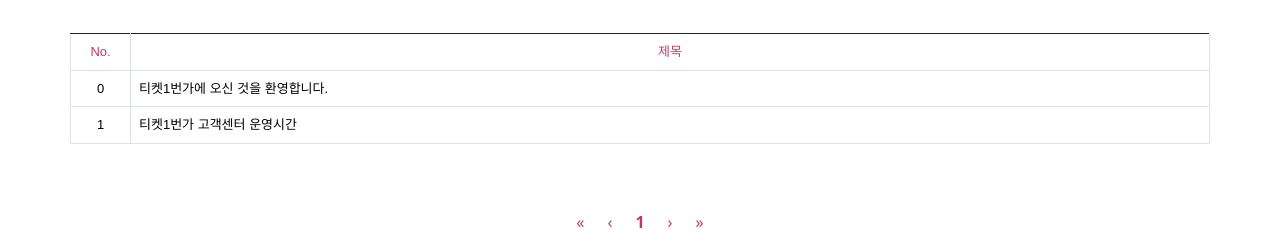
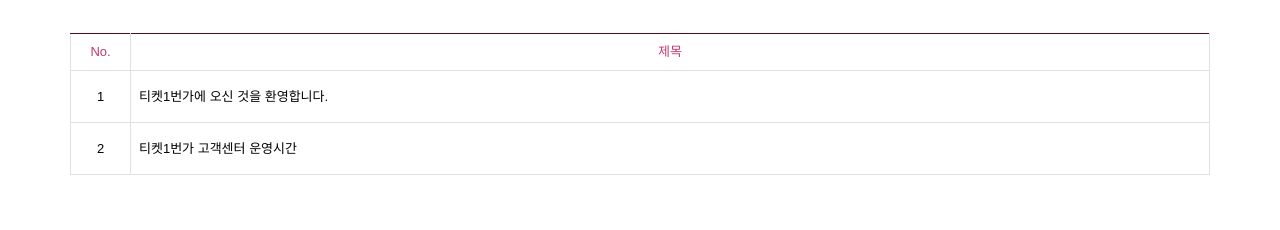
Before and after one commit to tjdwn154/project, a React (Create React App) app: page /cs in a window 1280 px wide. Shown: the part 349-579 px from the top of the page. Built offline with nearby package versions, Linux system fonts and the light colour scheme.

Commit message:
고객센터 공지사항 내용 바인딩

```diff
--- a/src/assets/css/cs.css
+++ b/src/assets/css/cs.css
@@ -1,7 +1,8 @@
 #csWrap {
   height: 100%;
 }
-#csWrap > .container {
+
+#csWrap>.container {
   min-height: 70vh;
   padding: 120px 0;
 }
@@ -11,6 +12,7 @@
   align-items: center;
   margin-bottom: 0;
 }
+
 #csWrap a {
   text-decoration: none;
 }
@@ -27,25 +29,30 @@
   background-color: #252421;
   transition: all 0.4s;
 }
+
 #subHeader .inner {
   margin: 0 auto;
   padding: 0 1% 0 2%;
 }
+
 #subHeader .inner nav {
   display: flex;
   align-items: center;
   justify-content: space-between;
   height: 60px;
 }
+
 #subHeader .inner nav h1 {
   margin-left: 10px;
   margin-bottom: 0;
 }
+
 #subHeader .inner nav h1 a img {
   display: block;
   height: 55px;
   padding: 2%;
 }
+
 #subHeader .inner nav ul {
   height: 60px;
 }
@@ -53,20 +60,25 @@
 #subHeader .inner nav ul li {
   padding: 5px 10px;
 }
+
 #subHeader .inner nav ul li:not(:last-child) {
   margin-right: 33px;
 }
+
 #subHeader .inner nav ul li:hover {
   border-bottom: 3px solid var(--primary-color1);
 }
+
 #subHeader .inner nav ul li:hover a {
   color: var(--primary-color1);
 }
+
 #subHeader .inner nav ul li a {
   font-weight: 500;
   font-size: 14px;
   color: ghostwhite;
 }
+
 #csNav {
   width: 100%;
   height: 78px;
@@ -79,6 +91,7 @@
   background-color: white;
   border-bottom: 1px solid #e6e3df;
 }
+
 #csNav h2 {
   font-size: 18px;
   height: 64px;
@@ -88,26 +101,32 @@
   font-weight: 600;
   line-height: 64px;
 }
+
 #csNav h2 ul {
   overflow: hidden;
   padding: 30px 0;
   align-items: center;
 }
+
 #csNav ul li {
   padding: 5px 10px;
   height: 60px;
   line-height: 60px;
 }
+
 #csNav ul li:not(:last-child) {
   margin-right: 33px;
 }
+
 #csNav ul li:hover {
   border-bottom: 3px solid var(--primary-color1);
 }
+
 #csNav ul li a {
   text-align: center;
   color: #252421;
 }
+
 #csNav ul li:hover a {
   color: var(--primary-color1);
 }
@@ -118,30 +137,39 @@
   color: var(--primary-color1);
   font-weight: bold;
 }
+
 #csWrap .titleBox p {
   margin-bottom: 6vh;
 }
+
 #noticeWrap p {
   color: rgba(0, 0, 0, 0.8);
   margin-bottom: 40px;
 }
+
 #noticeWrap .table {
   margin: 0 auto;
   --bs-table-striped-bg: transparent !important;
   --bs-table-hover-bg: var(--primary-color1);
   --bs-table-hover-color: whitesmoke;
 }
+
 #noticeWrap .table th,
 #noticeWrap .table td:not(:last-child) {
   text-align: center;
 }
+
 #noticeWrap .table th:first-child {
   width: 60px;
 }
-#noticeWrap .table > tbody > tr {
+
+#noticeWrap .table>tbody>tr {
   cursor: pointer;
+  height: 35px;
+  line-height: 35px;
 }
-#noticeWrap .table .table-striped > tbody > tr:nth-of-type(odd) > * {
+
+#noticeWrap .table .table-striped>tbody>tr:nth-of-type(odd)>* {
   --bs-table-bg-type: transparent;
 }
 
@@ -150,6 +178,7 @@
   border-top: 1px solid var(--primary-color2);
   color: var(--primary-color1);
 }
+
 #noticeWrap .pagination {
   margin-top: 60px;
   width: 100%;
@@ -166,26 +195,32 @@
   --bs-pagination-hover-bg: none;
   --bs-pagination-active-bg: none;
 }
+
 #noticeWrap li.page-item a span {
   color: var(--primary-color1);
 }
+
 #noticeWrap .page-item.active span {
   font-weight: bold;
 }
+
 #noticeBoardWrap {
   width: 100%;
 }
+
 #noticeBoardWrap ol .breadcrumb-item a {
   width: 100%;
   color: #bb2462;
   font-size: 16px;
   padding-bottom: 20px;
 }
+
 #noticeBoardWrap h2 {
   font-size: 24px;
   color: #333;
   padding: 3.5% 5% 4% 0;
 }
+
 #noticeBoardWrap .contents {
   border-top: 1px solid #f4f2ef;
   border-bottom: 1px solid #f4f2ef;
@@ -193,6 +228,7 @@
   margin-bottom: 40px;
   width: 100%;
 }
+
 #noticeBoardWrap .toBackBtn {
   display: block;
   max-width: 192px;
@@ -207,6 +243,7 @@
   transition: all 0.6s;
   border: none;
 }
+
 #noticeBoardWrap .toBackBtn:hover {
   background-color: rgb(158 47 92);
 }
@@ -214,36 +251,44 @@
 #faqWrap .accordian {
   --bs-accordion-active-bg: var(--primary-color1);
 }
+
 #faqWrap .accordion-button:not(.collapsed) {
   background-color: #bb2462;
   color: white;
 }
+
 #faqWrap .accordion-button:focus {
   box-shadow: none;
 }
-#contactWrap {
-}
+
+#contactWrap {}
+
 #contactWrap .titleBox {
   max-width: 600px;
   margin: 0 auto;
 }
+
 #contactWrap .inline2in1 {
   display: flex;
   justify-content: space-between;
   width: 100%;
   gap: 1.25rem;
 }
+
 #contactWrap .inline2in1 .mb-3 {
   width: 50%;
 }
+
 #contactWrap form {
   padding-top: 48px;
   margin: 0 auto;
   max-width: 600px;
 }
+
 #contactWrap form input {
   border: 1px solid #e6e3df;
 }
+
 #contactWrap form textarea {
   width: 100%;
   height: 20vh;
@@ -255,6 +300,7 @@
   outline: none;
   overflow: hidden;
 }
+
 #contactWrap form label.form-label {
   color: #393939;
   cursor: default;
@@ -267,6 +313,7 @@
   -ms-user-select: none;
   user-select: none;
 }
+
 #contactWrap button {
   width: 100%;
   --bs-btn-color: #393939;
@@ -279,28 +326,35 @@
   --bs-btn-active-color: #fff;
   --bs-btn-active-bg: var(--primary-color1);
 }
-.okModalBox {
-}
+
+.okModalBox {}
+
 .okModalBox.modal.show .modal-dialog {
   width: 480px;
 }
+
 .okModalBox .modal-header {
   width: 100%;
 }
+
 .okModalBox .modal-header .modal-title {
   text-align: center;
   width: 100%;
 }
+
 .okModalBox .modal-header img {
   height: 50px;
 }
+
 .okModalBox .modal-body {
   margin: 0 auto;
 }
+
 .okModalBox .modal-footer {
   justify-content: center;
   width: 100%;
 }
+
 .okModalBox .modal-footer button {
   --bs-btn-bg: rgb(193, 56, 112);
   --bs-btn-border-color: var(--primary-color1);
--- a/src/pages/CSBoard.js
+++ b/src/pages/CSBoard.js
@@ -1,15 +1,18 @@
-import { Link, useLocation } from "react-router-dom";
+import { Link,useLocation } from "react-router-dom";
 import { Breadcrumb } from "react-bootstrap";
 export default function CSBoard(props) {
-  const state = useLocation();
+  const location = useLocation();
+  const { state } = location;
+  const boardInfo = state.boardInfo;
+  console.log(state);
   return (
     <div id="noticeBoardWrap">
       <Breadcrumb>
         <Breadcrumb.Item active>고객센터</Breadcrumb.Item>
         <Breadcrumb.Item href="/cs">공지사항</Breadcrumb.Item>
       </Breadcrumb>
-      <h2>{state.state}</h2>
-      <div className="contents">내용</div>
+      <h2>{boardInfo.title}</h2>
+      <div className="contents">{boardInfo.content}</div>
       <Link to="/cs" className="toBackBtn">
         목록으로
       </Link>
--- a/src/pages/CSNotice.js
+++ b/src/pages/CSNotice.js
@@ -1,12 +1,16 @@
 import React, { useState } from "react";
 import { Table, Pagination } from "react-bootstrap";
 import { useNavigate } from "react-router-dom";
+import {CSBoardInfo} from '../util/CSBoardInfo.js';
 export default function Notice() {
-  const navi = useNavigate();
-  const [noticeTitle] = useState([
-    "티켓1번가에 오신 것을 환영합니다.",
-    "티켓1번가 고객센터 운영시간"
-  ]);
+  let navi=useNavigate();
+  const [boardInfo,setBoardInfo] = useState(CSBoardInfo);
+  const naviListClick = (i) => {
+    const data = {
+      boardInfo: boardInfo[i]
+    };
+    navi(`/cs/notice/${i}`, { state: data });
+  };
   return (
     <div id="noticeWrap">
       <div className="titleBox">
@@ -22,18 +26,12 @@
             </tr>
           </thead>
           <tbody>
-            {noticeTitle.map((a, i) => {
+            {boardInfo.map((a, i) => {
               return (
-                <tr
-                  onClick={() => {
-                    navi(`/cs/notice/${i}`, {
-                      state: noticeTitle[i]
-                    });
-                  }}
-                  i={i}
-                >
-                  <td>{i}</td>
-                  <td>{noticeTitle[i]}</td>
+                <tr key={i}
+                onClick={() => naviListClick(i)}>
+                  <td>{i+1}</td>
+                  <td>{a.title}</td>
                 </tr>
               );
             })}
--- /dev/null
+++ b/src/util/CSBoardInfo.js
@@ -0,0 +1,7 @@
+export const CSBoardInfo= [{
+    title: "티켓1번가에 오신 것을 환영합니다.",
+    content: "티켓1번가에 오신 것을 환영합니다."
+  },{
+    title:"티켓1번가 고객센터 운영시간",
+    content:"티켓1번가를 이용해주셔서 감사합니다. 티켓1번가 고객센터의 운영시간은 월-금 10:00-18:00까지 이며 주말·공휴일은 휴무입니다."
+  }]
```
